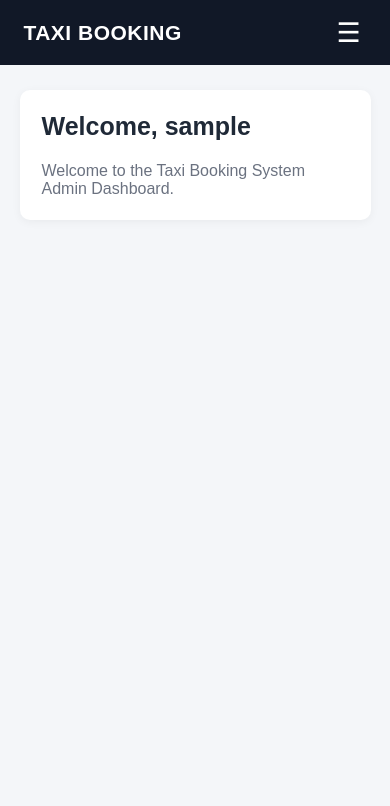
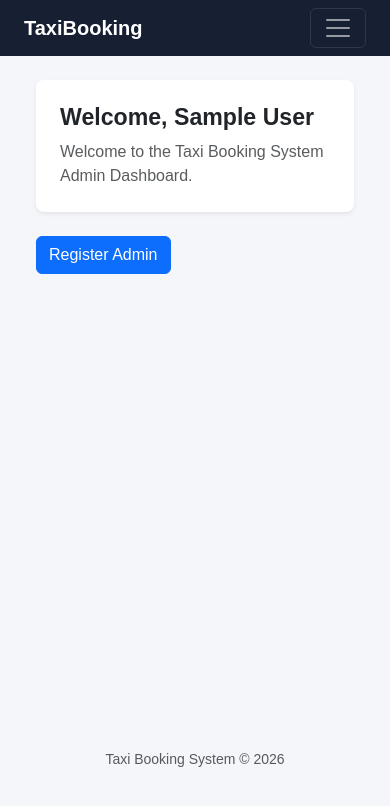
Before and after one commit to Vraj-patel03/TexiBooking, a Django app: page /dashboard/ in a window 390 px wide. Shown: the top 806 px of the page. Run offline with Django 5.2, Linux system fonts and the light colour scheme; the visitor is signed in with stand-in values (Sample User, id 1).

Commit message:
Add placeholder modules and Bootstrap admin layout

```diff
--- a/config/urls.py
+++ b/config/urls.py
@@ -26,4 +26,7 @@ urlpatterns = [
     path('logout/', views.logout_view, name='logout'),
     path('register/', views.register_view, name='register'),
     path('forgot-password/', views.forgot_password, name='forgot_password'),
+    path('drivers/', views.drivers_view, name='drivers'),
+    path('users/', views.users_view, name='users'),
+    path('bookings/', views.bookings_view, name='bookings'),
 ]
--- /dev/null
+++ b/core/templates/core/base.html
@@ -0,0 +1,153 @@
+
+{% load static %}
+
+<!DOCTYPE html>
+<html lang="en">
+
+<head>
+    <meta charset="UTF-8">
+    <meta name="viewport" content="width=device-width, initial-scale=1.0">
+
+    <title>{% block title %}Taxi Booking Admin{% endblock %}</title>
+
+    <!-- Bootstrap CSS -->
+    <link href="https://cdn.jsdelivr.net/npm/bootstrap@5.3.3/dist/css/bootstrap.min.css"
+          rel="stylesheet">
+
+    <style>
+        body {
+            background: #f5f6fa;
+            font-family: Arial, sans-serif;
+        }
+
+        .navbar {
+            background: #172033;
+        }
+
+        .navbar-brand,
+        .navbar .nav-link {
+            color: #fff;
+        }
+
+        .navbar .nav-link:hover {
+            color: #b8c7e0;
+        }
+
+        .profile-image {
+            width: 38px;
+            height: 38px;
+            object-fit: cover;
+            border-radius: 50%;
+            border: 2px solid #fff;
+        }
+
+        .main-content {
+            min-height: 80vh;
+        }
+    </style>
+
+    {% block extra_css %}{% endblock %}
+
+</head>
+
+<body>
+
+    <!-- Admin Navbar -->
+    <nav class="navbar navbar-expand-lg navbar-dark">
+
+        <div class="container-fluid px-4">
+
+            <a class="navbar-brand fw-bold" href="{% url 'dashboard' %}">
+                TaxiBooking
+            </a>
+
+            <button class="navbar-toggler" type="button"
+                    data-bs-toggle="collapse"
+                    data-bs-target="#adminNavbar"
+                    aria-controls="adminNavbar"
+                    aria-expanded="false"
+                    aria-label="Toggle navigation">
+
+                <span class="navbar-toggler-icon"></span>
+
+            </button>
+
+            <div class="collapse navbar-collapse" id="adminNavbar">
+
+                <!-- Navigation Links -->
+                <ul class="navbar-nav me-auto mb-2 mb-lg-0">
+
+                    <li class="nav-item">
+                        <a class="nav-link" href="{% url 'dashboard' %}">
+                            Dashboard
+                        </a>
+                    </li>
+
+                    <li class="nav-item">
+                        <a class="nav-link" href="{% url 'drivers' %}">
+                            Drivers
+                        </a>
+                    </li>
+
+                    <li class="nav-item">
+                        <a class="nav-link" href="{% url 'users' %}">
+                            Users
+                        </a>
+                    </li>
+
+                    <li class="nav-item">
+                        <a class="nav-link" href="{% url 'bookings' %}">
+                            Bookings
+                        </a>
+                    </li>
+
+                </ul>
+
+                <!-- Admin Profile and Logout -->
+                <div class="d-flex align-items-center gap-3 mt-3 mt-lg-0">
+
+                    <img src="{% static 'core/images/admin-avatar.png' %}"
+                         alt="Admin profile"
+                         class="profile-image">
+
+                    <span class="text-white">
+                        {{ request.user.get_full_name|default:request.user.username }}
+                    </span>
+
+                    <form method="POST" action="{% url 'logout' %}">
+                        {% csrf_token %}
+
+                        <button class="btn btn-outline-light btn-sm"
+                                type="submit">
+                            Logout
+                        </button>
+                    </form>
+
+                </div>
+
+            </div>
+
+        </div>
+
+    </nav>
+
+    <!-- Main Content -->
+    <main class="container-fluid px-4 main-content">
+
+        {% block content %}
+        {% endblock %}
+
+    </main>
+
+    <!-- Footer -->
+    <footer class="text-center text-muted py-3">
+        <small>Taxi Booking System &copy; 2026</small>
+    </footer>
+
+    <!-- Bootstrap JavaScript -->
+    <script src="https://cdn.jsdelivr.net/npm/bootstrap@5.3.3/dist/js/bootstrap.bundle.min.js"></script>
+
+    {% block extra_js %}{% endblock %}
+
+</body>
+</html>
--- a/core/templates/core/dashboard.html
+++ b/core/templates/core/dashboard.html
@@ -1,228 +1,36 @@
-<!DOCTYPE html>
-<html lang="en">
 
-<head>
-    <meta charset="UTF-8">
-    <meta name="viewport" content="width=device-width, initial-scale=1.0">
-    <title>Admin Dashboard | Taxi Booking System</title>
+{% extends 'core/base.html' %}
 
-    <style>
-        * {
-            box-sizing: border-box;
-        }
+{% block title %}Dashboard | Taxi Booking{% endblock %}
 
-        body {
-            margin: 0;
-            font-family: Arial, sans-serif;
-            background: #f4f6f9;
-            color: #1f2937;
-        }
+{% block content %}
 
-        /* Navbar */
-        .navbar {
-            background: #111827;
-            color: white;
-            padding: 0 6%;
-            min-height: 70px;
-            display: flex;
-            align-items: center;
-            justify-content: space-between;
-        }
+<div class="container py-4">
 
-        .logo {
-            font-size: 21px;
-            font-weight: bold;
-            letter-spacing: 0.5px;
-        }
+    <!-- Welcome Section -->
+    <div class="card border-0 shadow-sm rounded-3">
+        <div class="card-body p-4">
 
-        .nav-menu {
-            display: flex;
-            align-items: center;
-            gap: 28px;
-        }
+            <h3 class="fw-semibold mb-2">
+                Welcome, {{ request.user.get_full_name|default:request.user.username }}
+            </h3>
 
-        .nav-item {
-            color: #d1d5db;
-            font-size: 14px;
-            text-decoration: none;
-        }
-
-        .nav-item.active {
-            color: white;
-            font-weight: bold;
-        }
-
-        .nav-item.disabled {
-            cursor: default;
-        }
-
-        .logout-btn {
-            background: #dc2626;
-            color: white;
-            border: none;
-            padding: 9px 17px;
-            border-radius: 5px;
-            cursor: pointer;
-            font-size: 14px;
-        }
-
-        .logout-btn:hover {
-            background: #b91c1c;
-        }
-
-        /* Mobile menu button */
-        .menu-toggle {
-            display: none;
-            background: none;
-            border: none;
-            color: white;
-            font-size: 27px;
-            cursor: pointer;
-        }
-
-        /* Dashboard content */
-        .dashboard-container {
-            padding: 40px 6%;
-        }
-
-        .welcome-section {
-            background: white;
-            padding: 30px;
-            border-radius: 10px;
-            box-shadow: 0 2px 10px rgba(0, 0, 0, 0.05);
-        }
-
-        .welcome-section h1 {
-            margin-top: 0;
-            font-size: 25px;
-        }
-
-        .welcome-section p {
-            color: #6b7280;
-            margin-bottom: 0;
-        }
-
-        /* Responsive design */
-        @media (max-width: 768px) {
-            .navbar {
-                position: relative;
-                min-height: 65px;
-                flex-wrap: wrap;
-            }
-
-            .menu-toggle {
-                display: block;
-            }
-
-            .nav-menu {
-                display: none;
-                width: 100%;
-                flex-direction: column;
-                align-items: flex-start;
-                gap: 0;
-                padding: 10px 0 18px;
-            }
-
-            .nav-menu.show {
-                display: flex;
-            }
-
-            .nav-item {
-                width: 100%;
-                padding: 12px 0;
-            }
-
-            .logout-form {
-                width: 100%;
-                padding-top: 10px;
-            }
-
-            .logout-btn {
-                width: 100%;
-            }
-
-            .dashboard-container {
-                padding: 25px 5%;
-            }
-
-            .welcome-section {
-                padding: 22px;
-            }
-        }
-    </style>
-</head>
-
-<body>
-
-    <!-- Navbar -->
-    <nav class="navbar">
-
-        <div class="logo">
-            TAXI BOOKING
-        </div>
-
-        <button class="menu-toggle" id="menuToggle" type="button" aria-label="Toggle navigation" aria-expanded="false"
-            aria-controls="navMenu">
-            &#9776;
-        </button>
-
-        <div class="nav-menu" id="navMenu">
-
-            <span class="nav-item active">
-                Dashboard
-            </span>
-
-            <span class="nav-item disabled">
-                Drivers
-            </span>
-
-            {% if request.user.is_superuser %}
-                <a href="{% url 'register' %}" class="nav-item">
-                    Register Admin
-                </a>
-            {% endif %}
-
-            <span class="nav-item disabled">
-                Users
-            </span>
-
-            <span class="nav-item disabled">
-                Bookings
-            </span>
-
-            <form method="POST" action="{% url 'logout' %}" class="logout-form">
-                {% csrf_token %}
-                <button type="submit" class="logout-btn">
-                    Logout
-                </button>
-            </form>
+            <p class="text-muted mb-0">
+                Welcome to the Taxi Booking System Admin Dashboard.
+            </p>
 
         </div>
-    </nav>
+    </div>
 
-    <!-- Dashboard content -->
-    <main class="dashboard-container">
+    <!-- Admin Registration -->
+    {% if request.user.is_superuser %}
+    <div class="mt-4">
+        <a href="{% url 'register' %}" class="btn btn-primary">
+            Register Admin
+        </a>
+    </div>
+    {% endif %}
 
-        <section class="welcome-section">
-            <h1>Welcome, {{ request.user.username }}</h1>
-            <p>Welcome to the Taxi Booking System Admin Dashboard.</p>
-        </section>
+</div>
 
-    </main>
-
-    <!-- Mobile menu script -->
-    <script>
-        const menuToggle = document.getElementById('menuToggle');
-        const navMenu = document.getElementById('navMenu');
-
-        menuToggle.addEventListener('click', function () {
-            navMenu.classList.toggle('show');
-
-            const isExpanded = navMenu.classList.contains('show');
-            menuToggle.setAttribute('aria-expanded', isExpanded);
-        });
-    </script>
-
-</body>
-
-</html>
+{% endblock %}
--- a/core/views.py
+++ b/core/views.py
@@ -10,6 +10,8 @@ from .models import AdminAccount
 from django.core.mail import send_mail
 from django.contrib.auth.password_validation import validate_password
 from django.core.exceptions import ValidationError
+from django.contrib.auth.decorators import login_required, user_passes_test
+
 
 def login_view(request):
     if request.user.is_authenticated:
@@ -302,3 +304,38 @@ def forgot_password(request):
         'stage': stage,
         'email': request.session.get('reset_email', ''),
     })
+
+
+
+# Allow only logged-in staff members
+admin_required = user_passes_test(
+    lambda user: user.is_authenticated and user.is_staff,
+    login_url='login'
+)
+
+
+@login_required(login_url='login')
+@admin_required
+def drivers_view(request):
+    return render(request, 'core/drivers.html', {
+        'page_title': 'Drivers',
+        'page_description': 'Manage and monitor registered drivers.'
+    })
+
+
+@login_required(login_url='login')
+@admin_required
+def users_view(request):
+    return render(request, 'core/users.html', {
+        'page_title': 'Users',
+        'page_description': 'View and manage registered users.'
+    })
+
+
+@login_required(login_url='login')
+@admin_required
+def bookings_view(request):
+    return render(request, 'core/bookings.html', {
+        'page_title': 'Bookings',
+        'page_description': 'View and manage taxi booking records.'
+    })
```
Also changed, not shown: core/templates/core/bookings.html (added, +27 -0 lines), core/templates/core/drivers.html (added, +27 -0 lines), core/templates/core/users.html (added, +27 -0 lines), core/static/core/images/admin-avatar.png (added).
